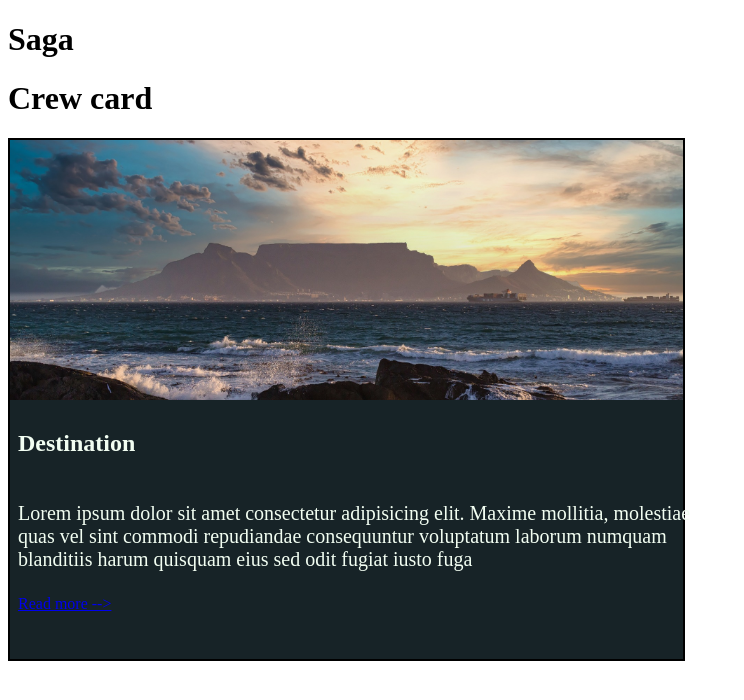
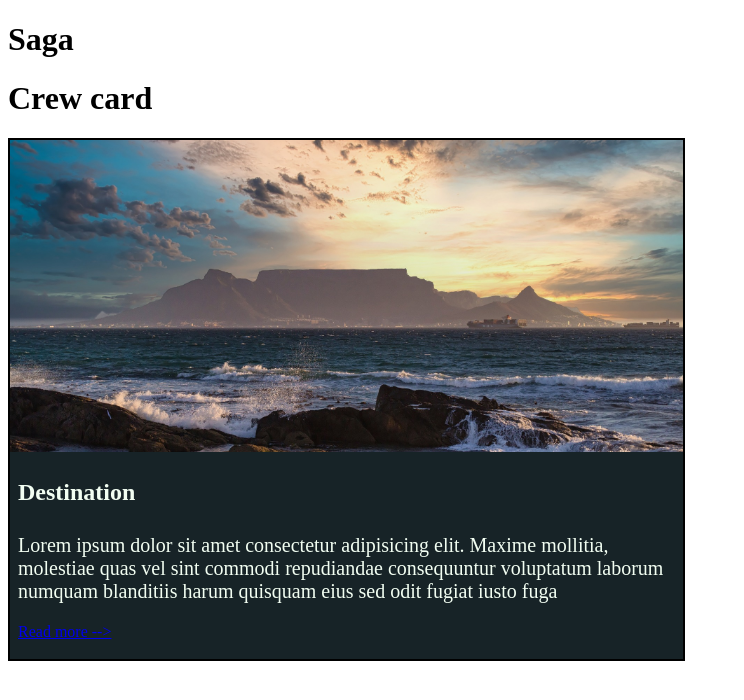
Before and after one commit to mobak88/Saga-Farmann, a Next.js app: page / in a window 1280 px wide. Shown: the top 700 px of the page, without its empty margins (0-744 px from the left). Built offline with nearby package versions, Linux system fonts and the light colour scheme.

Commit message:
changed som styling

```diff
--- a/src/components/cards/destination-card/destination-card.module.css
+++ b/src/components/cards/destination-card/destination-card.module.css
@@ -9,7 +9,7 @@
   position: relative;
   overflow: hidden;
   width: 100%;
-  height: 50%;
+  height: 60%;
 }
 
 .image {
@@ -24,14 +24,14 @@
 .text-container {
   color: #f2fef2;
   height: 40%;
-  width: 100%;
-  display: grid;
-  align-items: center;
-  padding: 8px;
+  display: flex;
+  flex-direction: column;
+  justify-content: center;
+  padding: 0px 8px;
 }
 
-.text-container h3 {
-  margin: 0;
+.text-container h2 {
+  margin: 8px 0px;
 }
 
 .text-container p {
--- a/src/components/cards/destination-card/destination-card.tsx
+++ b/src/components/cards/destination-card/destination-card.tsx
@@ -1,7 +1,6 @@
 import React from "react";
 import Image, { StaticImageData } from "next/image";
 import styles from "./destination-card.module.css";
-import image from "../../../../public/assets/destination.jpg";
 
 interface DestinationCardProps {
   image: StaticImageData;
```
